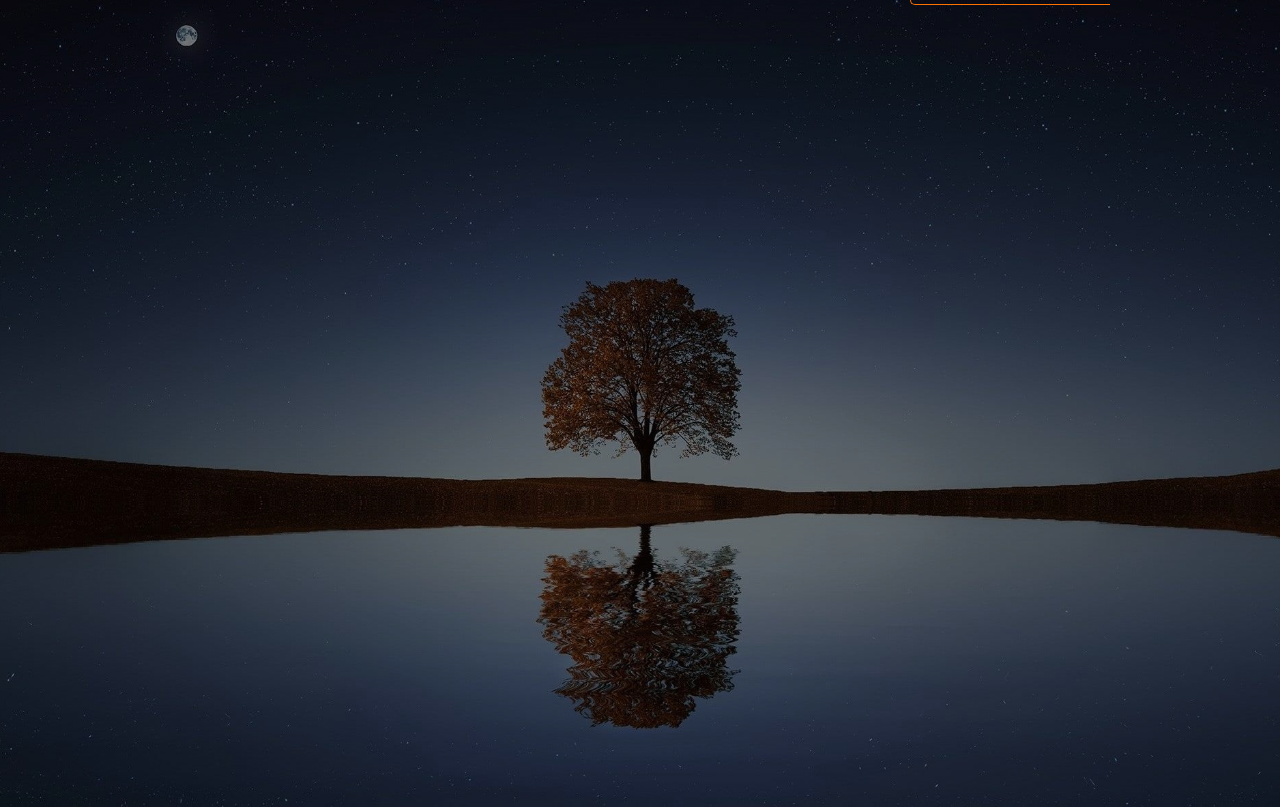
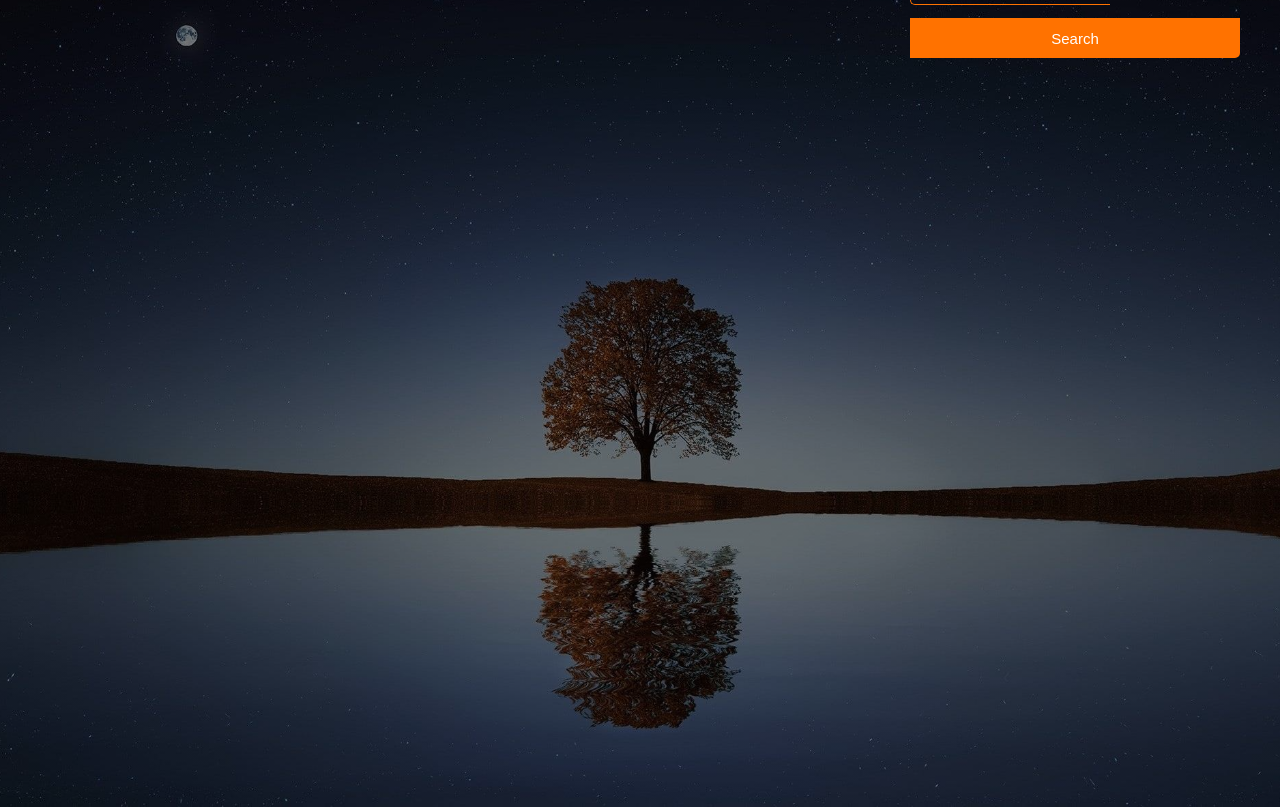
Before and after one commit to sondiproy0/bussiness-website-first, a plain HTML site: page index.html in a window 1280 px wide. Shown: the part 65-872 px from the top of the page. Drawn offline with Linux system fonts and the light colour scheme.

Commit message:
btn css added

```diff
--- a/style.css
+++ b/style.css
@@ -86,3 +86,15 @@ ul li a:hover{
     border-bottom-left-radius: 5px;
     border-top-left-radius: 5px;
 }
+
+.btn{
+    width: 100%;
+    height: 40px;
+    background: #ff7200;
+    border: 2px solid #ff7200;
+    margin-top: 13px;
+    color: #fff;
+    font-size: 15px;
+    border-bottom-right-radius: 5px;
+    border-bottom-right-radius: 5px;
+}
```
